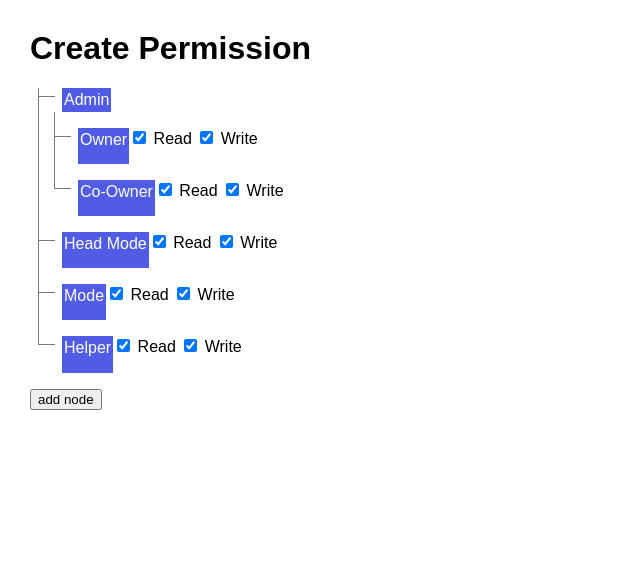
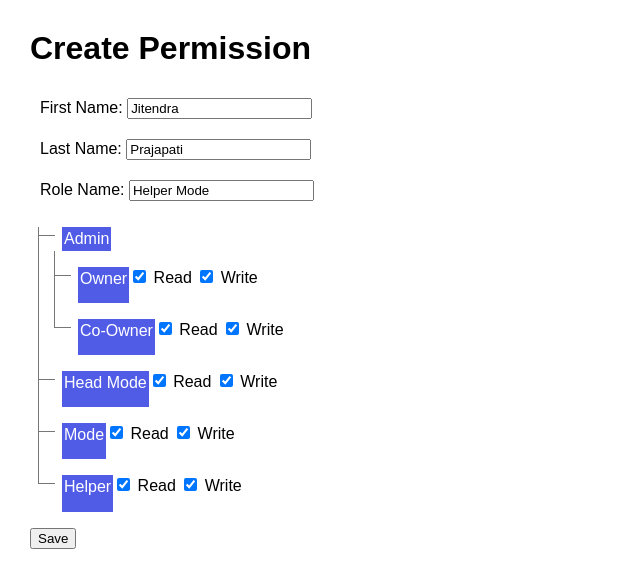
Before and after one commit to jitendradp/permission-app, an Angular app: page / in a window 1280 px wide. Shown: the top 588 px of the page, without its empty margins (0-640 px from the left). Built offline with nearby package versions, Linux system fonts and the light colour scheme.

Commit message:
3 files modified, 3 added, 3 deleted

```diff
--- a/src/app/app.component.html
+++ b/src/app/app.component.html
@@ -1 +1 @@
-<tree></tree>
+<permission></permission>
--- a/src/app/app.module.ts
+++ b/src/app/app.module.ts
@@ -5,7 +5,7 @@ import { FormsModule, ReactiveFormsModule } from '@angular/forms';
 import { AppComponent } from './app.component';
 import { HelloComponent } from './hello.component';
 import { NodeComponent } from './node/node.component';
-import { TreeComponent } from './tree/tree.component';
+import { PermissionComponent } from './permission/permission.component';
 import { RenderNodeComponent } from './render-node/render-node.component';
 
 @NgModule({
@@ -14,7 +14,7 @@ import { RenderNodeComponent } from './render-node/render-node.component';
     AppComponent,
     HelloComponent,
     NodeComponent,
-    TreeComponent,
+    PermissionComponent,
     RenderNodeComponent,
   ],
   bootstrap: [AppComponent],
--- a/src/app/node/node.component.ts
+++ b/src/app/node/node.component.ts
@@ -9,14 +9,4 @@ import { Node } from './../node.model';
 export class NodeComponent implements OnInit {
   @Input() node: Node;
   ngOnInit() {}
-
-  addChildren(node: Node) {
-    let newNode: Node = {
-      children: [],
-      text: node.text + `'s child`,
-    };
-    node.children.push(newNode);
-  }
 }
-
-//https://codepen.io/bisserof/pen/fdtBm
--- /dev/null
+++ b/src/app/permission/permission.component.css
@@ -0,0 +1,3 @@
+.input-container {
+  padding: 10px;
+}
--- /dev/null
+++ b/src/app/permission/permission.component.html
@@ -0,0 +1,28 @@
+<h1>Create Permission</h1>
+<form [formGroup]="personalForm" (ngSubmit)="onSubmit()">
+  <div class="input-container">
+    <label>First Name: </label>
+    <input type="text" formControlName="firstName" class="form-control" />
+  </div>
+  <div class="input-container">
+    <label>Last Name: </label>
+    <input type="text" formControlName="lastName" class="form-control" />
+  </div>
+  <div class="input-container">
+    <label>Role Name: </label>
+    <input type="text" formControlName="roleName" class="form-control" />
+  </div>
+  <ul class="tree">
+    <li *ngFor="let node of tree">
+      <input
+        *ngIf="node.children.length > 0"
+        type="checkbox"
+        checked="checked"
+        id="c1"
+      />
+      <app-render-node [node]="node"></app-render-node>
+      <node *ngIf="node.children.length > 0" [node]="node"></node>
+    </li>
+  </ul>
+  <button>Save</button>
+</form>
--- /dev/null
+++ b/src/app/permission/permission.component.ts
@@ -0,0 +1,96 @@
+import { Component, OnInit } from '@angular/core';
+import { FormArray, FormBuilder, FormGroup, Validators } from '@angular/forms';
+import { Node } from './../node.model';
+@Component({
+  selector: 'permission',
+  templateUrl: './permission.component.html',
+  styleUrls: ['./permission.component.css'],
+})
+export class PermissionComponent implements OnInit {
+  personalForm: FormGroup;
+  tree: Node[] = [];
+
+  constructor(public formBuilder: FormBuilder) {
+    this.personalForm = this.formBuilder.group({
+      firstName: ['Jitendra', [Validators.required, Validators.minLength(2)]],
+      lastName: ['Prajapati', [Validators.required, Validators.minLength(2)]],
+      roleName: ['Helper Mode', [Validators.required]],
+      permissions: this.formBuilder.array([]),
+    });
+  }
+  ngOnInit() {
+    this.addPermissionControl();
+    this.createTreeNode();
+    let permission = <FormArray>this.personalForm.get('permissions');
+    this.setFormData(this.tree, permission);
+
+    this.personalForm.valueChanges.subscribe((form: any) => {
+      console.log(this.personalForm.valid, 'vlidate form', this.personalForm);
+    });
+  }
+
+  addOtherSkillFormGroup(nodeText): FormGroup {
+    return this.formBuilder.group({
+      name: [nodeText, Validators.required],
+      edit: [true, Validators.required],
+      view: [true, Validators.required],
+      permissions: this.formBuilder.array([]),
+    });
+  }
+
+  setFormData(tree: Node[], permission) {
+    tree.forEach((tNode: Node, index: number) => {
+      if (tNode.children.length > 0) {
+        permission.push(this.addOtherSkillFormGroup(tNode.text));
+        let innerGroup = permission.at(index) as FormGroup;
+        this.setFormData(tNode.children, innerGroup.get('permissions'));
+      } else {
+        permission.push(this.addOtherSkillFormGroup(tNode.text));
+        const formLenght = permission.length - 1;
+        let innerGroup = permission.at(formLenght) as FormGroup;
+        tNode.form = innerGroup;
+      }
+    });
+  }
+
+  public addPermissionControl(index: number = 0): FormGroup {
+    let permissions = this.personalForm.get('permissions') as FormArray;
+    let formGroup = permissions.at(index) as FormGroup;
+    return formGroup;
+  }
+
+  createTreeNode() {
+    this.tree = [
+      {
+        children: [
+          {
+            children: [],
+            text: 'Owner',
+          },
+          {
+            children: [],
+            text: 'Co-Owner',
+          },
+        ],
+        text: 'Admin',
+      },
+      {
+        children: [],
+        text: 'Head Mode',
+      },
+      {
+        children: [],
+        text: 'Mode',
+      },
+      {
+        children: [],
+        text: 'Helper',
+      },
+    ];
+  }
+
+  onSubmit() {
+    console.log('submit');
+    console.log('form', this.personalForm.value);
+  }
+}
--- a/src/app/tree/tree.component.html
+++ /dev/null
@@ -1,14 +0,0 @@
-<h1>Create Permission</h1>
-<ul class="tree">
-  <li *ngFor="let node of tree">
-    <input
-      *ngIf="node.children.length > 0"
-      type="checkbox"
-      checked="checked"
-      id="c1"
-    />
-    <app-render-node [node]="node"></app-render-node>
-    <node *ngIf="node.children.length > 0" [node]="node"></node>
-  </li>
-</ul>
-<button (click)="addNodeTo()">add node</button>
--- a/src/app/tree/tree.component.ts
+++ /dev/null
@@ -1,105 +0,0 @@
-import { Component, OnInit } from '@angular/core';
-import { FormArray, FormBuilder, FormGroup, Validators } from '@angular/forms';
-import { Node } from './../node.model';
-@Component({
-  selector: 'tree',
-  templateUrl: './tree.component.html',
-  styleUrls: ['./tree.component.css'],
-})
-export class TreeComponent implements OnInit {
-  personalForm: FormGroup;
-  tree: Node[] = [];
-
-  constructor(public formBuilder: FormBuilder) {
-    this.personalForm = this.formBuilder.group({
-      firstName: ['firstName', [Validators.required, Validators.minLength(2)]],
-      lastName: ['lastName', [Validators.required, Validators.minLength(2)]],
-      address: ['roleName', [Validators.required]],
-      permissions: this.formBuilder.array([]),
-    });
-  }
-  ngOnInit() {
-    this.getControl();
-    this.setForm();
-    let otherForm = <FormArray>this.personalForm.get('permissions');
-    this.setFormData(this.tree, otherForm);
-    this.personalForm.valueChanges.subscribe((form: any) => {
-      console.log(this.personalForm.valid, 'vlidate form', this.personalForm);
-    });
-  }
-
-  addOtherSkillFormGroup(): FormGroup {
-    return this.formBuilder.group({
-      name: ['test', Validators.required],
-      edit: [true, Validators.required],
-      view: [true, Validators.required],
-      permissions: this.formBuilder.array([]),
-    });
-  }
-  addNodeTo() {
-    (<FormArray>this.personalForm.get('permissions')).push(
-      this.addOtherSkillFormGroup()
-    );
-  }
-
-  setFormData(tree, otherForm) {
-    tree.forEach((tNode, index) => {
-      if (tNode.children.length > 0) {
-        otherForm.push(this.addOtherSkillFormGroup());
-        let innerGroup = otherForm.at(index) as FormGroup;
-        this.setFormData(tNode.children, innerGroup.get('permissions'));
-      } else {
-        otherForm.push(this.addOtherSkillFormGroup());
-        const formLenght = otherForm.length - 1;
-        let innerGroup = otherForm.at(formLenght) as FormGroup;
-        tNode.form = innerGroup;
-      }
-    });
-  }
-
-  public getControl(index: number = 0): FormGroup {
-    let otherForm = this.personalForm.get('permissions') as FormArray;
-    let formGroup = otherForm.at(index) as FormGroup;
-    return formGroup;
-  }
-
-  setForm() {
-    this.tree = [
-      {
-        children: [
-          {
-            children: [],
-            text: 'Owner',
-          },
-          {
-            children: [],
-            text: 'Co-Owner',
-          },
-        ],
-        text: 'Admin',
-      },
-      {
-        children: [],
-        text: 'Head Mode',
-      },
-      {
-        children: [],
-        text: 'Mode',
-      },
-      {
-        children: [
-          // {
-          //   children: [
-          //     {
-          //       children: [],
-          //       text: 'Owner32323',
-          //     },
-          //   ],
-          //   text: 'Owner2',
-          // },
-        ],
-        text: 'Helper',
-      },
-    ];
-  }
-}
```
Also changed, not shown: src/app/tree/tree.component.css (deleted).
